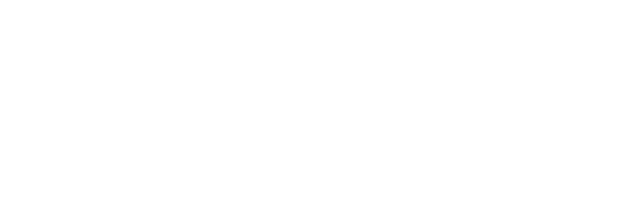
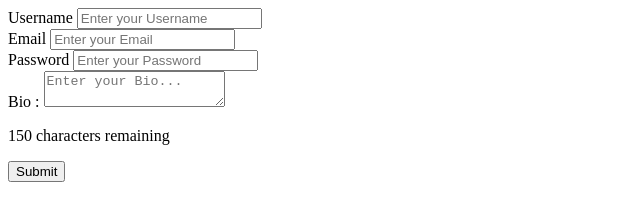
Before and after one commit to Harshcodesxd/Web-Development-Journey, a plain HTML site: page JavaScript/Lecture 41 - Dom Event and from validation amd handling copy/index.html in a window 1280 px wide. Shown: the whole page, without its empty margins (0-640 px from the left). Drawn offline with Linux system fonts and the light colour scheme.

Commit message:
learned how form textbox counter works

```diff
--- a/JavaScript/Lecture 41 - Dom Event and from validation amd handling copy/index.html
+++ b/JavaScript/Lecture 41 - Dom Event and from validation amd handling copy/index.html
@@ -1,13 +1,38 @@
 <!doctype html>
 <html lang="en">
+
 <head>
   <meta charset="UTF-8" />
   <meta name="viewport" content="width=device-width, initial-scale=1.0" />
   <title>Document</title>
   <link rel="stylesheet" href="style.css" />
 </head>
+
 <body>
+  <form action="" id="form">
+    <div>
+      <label for="username">Username</label>
+      <input type="text" name="" id="username" placeholder="Enter your Username" />
+    </div>
+    <div>
+      <label for="email">Email</label>
+      <input type="email" name="" id="email" placeholder="Enter your Email">
+    </div>
+    <div>
+      <label for="">Password</label>
+      <input type="password" id="password" placeholder="Enter your Password" />
+    </div>
+
+    <div>
+      <label for="bio">Bio :</label>
+      <textarea name="" id="bio" placeholder="Enter your Bio..."></textarea>
+      <p id="char-count">150 characters remaining</p>
+    </div>
+
+    <button type="submit">Submit</button>
+  </form>
 
   <script src="index.js"></script>
 </body>
+
 </html>
--- a/JavaScript/Lecture 41 - Dom Event and from validation amd handling copy/index.js
+++ b/JavaScript/Lecture 41 - Dom Event and from validation amd handling copy/index.js
@@ -0,0 +1,20 @@
+
+const form = document.querySelector("#form")
+const btn = document.querySelector("#btn")
+const username = document.querySelector("#username")
+const bio = document.querySelector("#bio")
+const charCount = document.querySelector("#char-count")
+
+form.addEventListener("submit", (e) => {
+    e.preventDefault(); // for not letting page refresh defaultly on submission
+    const password = document.querySelector("#password").value
+    const email = document.querySelector("#email").value
+
+    console.log({ username: username.value, password, email });
+
+})
+
+bio.addEventListener("input" , (e) => {
+    let remaining = 150 - bio.value.length;
+    charCount.textContent = `${remaining} characters remaining`
+})
```
Lines whose indentation alone changed are shown as unchanged.
